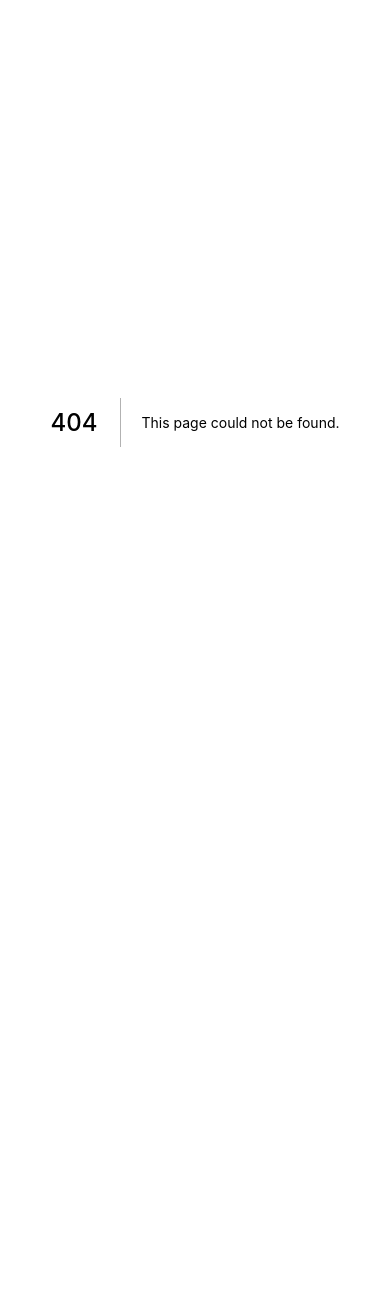
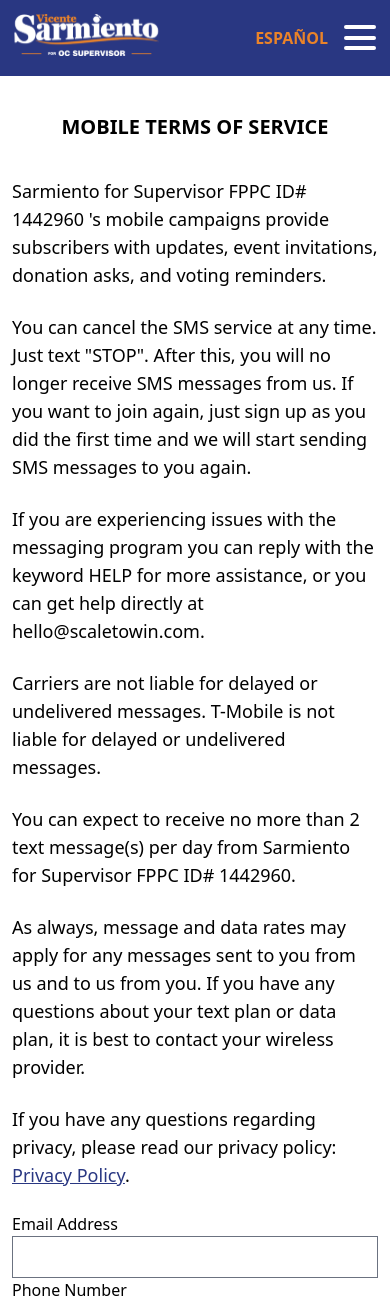
Before and after one commit to kenput3r/sarmiento-for-supervisor, a Next.js app: page /mobile-terms in a window 390 px wide. Before the commit this address had no page. Shown: the top 1300 px of the page. Before the commit the page ends 844 px from the top, so only its background shows below. Built offline with nearby package versions, Linux system fonts and the light colour scheme.

Commit message:
refactor: Added new pages for mobile terms and privacy policy, updated disclaimer on contact page, reverted next image to test on new node version

```diff
--- a/package.json
+++ b/package.json
@@ -24,6 +24,7 @@
     "eslint": "8.6.0",
     "eslint-config-airbnb": "^19.0.4",
     "eslint-config-next": "12.0.7",
+    "eslint-config-prettier": "^10.1.8",
     "eslint-plugin-import": "^2.25.4",
     "eslint-plugin-jsx-a11y": "^6.5.1",
     "eslint-plugin-react": "^7.28.0",
--- a/pages/contact.js
+++ b/pages/contact.js
@@ -12,227 +12,278 @@ export default function Contact() {
     <Layout>
       <Head>
         <title>Contact | Sarmiento for OC Supervisor</title>
-        <meta name="description" content="Vicente Sarmiento is running for Orange County Supervisor" />
         <meta
-          property="og:image"
-          content="/sarmiento-headshot-watermarked.jpg"
+          name='description'
+          content='Vicente Sarmiento is running for Orange County Supervisor'
         />
-        <meta name="og:title" content="Sarmiento For Orange County Supervisor" />
-        <meta name="twitter:card" content="summary_large_image" />
-        <link rel="icon" href="/favicon.png" />
+        <meta
+          property='og:image'
+          content='/sarmiento-headshot-watermarked.jpg'
+        />
+        <meta
+          name='og:title'
+          content='Sarmiento For Orange County Supervisor'
+        />
+        <meta name='twitter:card' content='summary_large_image' />
+        <link rel='icon' href='/favicon.png' />
       </Head>
-      <div className="mt-10 pt-6 sm:mt-4 max-w-lg mx-auto">
-        <div className="md:grid md:grid-cols-2 md:gap-6">
-          <div className="md:col-span-2">
-            <div className="px-4 sm:px-0">
-              <h1 className="text-xl font-bold leading-6 text-gray-900">{text.h1[language]}</h1>
-              <p className="mt-1 text-sm text-gray-600">{text.h2[language]}</p>
+      <div className='mt-10 pt-6 sm:mt-4 max-w-lg mx-auto'>
+        <div className='md:grid md:grid-cols-2 md:gap-6'>
+          <div className='md:col-span-2'>
+            <div className='px-4 sm:px-0'>
+              <h1 className='text-xl font-bold leading-6 text-gray-900'>
+                {text.h1[language]}
+              </h1>
+              <p className='mt-1 text-sm text-gray-600'>{text.h2[language]}</p>
             </div>
           </div>
-          <div className="mt-5 md:mt-0 md:col-span-2">
+          <div className='mt-5 md:mt-0 md:col-span-2'>
             <form
-              className="bg-gray-50"
-              name="contact"
-              method="POST"
-              data-netlify="true"
-              data-netlify-honeypot="bot-field"
+              className='bg-gray-50'
+              name='contact'
+              method='POST'
+              data-netlify='true'
+              data-netlify-honeypot='bot-field'
             >
-              <input type="hidden" name="form-name" value="contact" />
-              <div className="shadow overflow-hidden sm:rounded-md">
-                <div className="px-4 py-5 sm:p-6">
-                  <div className="grid grid-cols-6 gap-6">
-                    <div className="col-span-6 sm:col-span-3">
-                      <label htmlFor="first-name" className="block text-sm font-medium text-gray-700">
-                        {text.firstName[language]}
-                        *
+              <input type='hidden' name='form-name' value='contact' />
+              <div className='shadow overflow-hidden sm:rounded-md'>
+                <div className='px-4 py-5 sm:p-6'>
+                  <div className='grid grid-cols-6 gap-6'>
+                    <div className='col-span-6 sm:col-span-3'>
+                      <label
+                        htmlFor='first-name'
+                        className='block text-sm font-medium text-gray-700'
+                      >
+                        {text.firstName[language]}*
                       </label>
                       <input
-                        type="text"
-                        name="first-name"
-                        id="first-name"
-                        autoComplete="given-name"
-                        className="mt-1 focus:ring-orange-500 focus:border-orange-500 block w-full shadow-sm sm:text-sm border-gray-300 rounded-md border"
+                        type='text'
+                        name='first-name'
+                        id='first-name'
+                        autoComplete='given-name'
+                        className='mt-1 focus:ring-orange-500 focus:border-orange-500 block w-full shadow-sm sm:text-sm border-gray-300 rounded-md border'
                         required
                       />
                     </div>
 
-                    <div className="col-span-6 sm:col-span-3">
-                      <label htmlFor="last-name" className="block text-sm font-medium text-gray-700">
-                        {text.lastName[language]}
-                        *
+                    <div className='col-span-6 sm:col-span-3'>
+                      <label
+                        htmlFor='last-name'
+                        className='block text-sm font-medium text-gray-700'
+                      >
+                        {text.lastName[language]}*
                       </label>
                       <input
-                        type="text"
-                        name="last-name"
-                        id="last-name"
-                        autoComplete="family-name"
-                        className="mt-1 focus:ring-orange-500 focus:border-orange-500 block w-full shadow-sm sm:text-sm border-gray-300 rounded-md"
+                        type='text'
+                        name='last-name'
+                        id='last-name'
+                        autoComplete='family-name'
+                        className='mt-1 focus:ring-orange-500 focus:border-orange-500 block w-full shadow-sm sm:text-sm border-gray-300 rounded-md'
                         required
                       />
                     </div>
 
-                    <div className="col-span-6 sm:col-span-3">
-                      <label htmlFor="email-address" className="block text-sm font-medium text-gray-700">
-                        {text.email[language]}
-                        *
+                    <div className='col-span-6 sm:col-span-3'>
+                      <label
+                        htmlFor='email-address'
+                        className='block text-sm font-medium text-gray-700'
+                      >
+                        {text.email[language]}*
                       </label>
                       <input
-                        type="text"
-                        name="email-address"
-                        id="email-address"
-                        autoComplete="email"
-                        className="mt-1 focus:ring-orange-500 focus:border-orange-500 block w-full shadow-sm sm:text-sm border-gray-300 rounded-md"
+                        type='text'
+                        name='email-address'
+                        id='email-address'
+                        autoComplete='email'
+                        className='mt-1 focus:ring-orange-500 focus:border-orange-500 block w-full shadow-sm sm:text-sm border-gray-300 rounded-md'
                         required
                       />
                     </div>
 
-                    <div className="col-span-6 sm:col-span-3">
-                      <label htmlFor="phone-number" className="block text-sm font-medium text-gray-700">
+                    <div className='col-span-6 sm:col-span-3'>
+                      <label
+                        htmlFor='phone-number'
+                        className='block text-sm font-medium text-gray-700'
+                      >
                         {text.phone[language]}
                       </label>
                       <input
-                        type="tel"
-                        name="phone-number"
-                        id="phone-number"
-                        autoComplete="tel"
-                        className="mt-1 focus:ring-orange-500 focus:border-orange-500 block w-full shadow-sm sm:text-sm border-gray-300 rounded-md"
+                        type='tel'
+                        name='phone-number'
+                        id='phone-number'
+                        autoComplete='tel'
+                        className='mt-1 focus:ring-orange-500 focus:border-orange-500 block w-full shadow-sm sm:text-sm border-gray-300 rounded-md'
                       />
                     </div>
 
-                    <div className="col-span-6">
-                      <label htmlFor="street-address" className="block text-sm font-medium text-gray-700">
+                    <div className='col-span-6'>
+                      <label
+                        htmlFor='street-address'
+                        className='block text-sm font-medium text-gray-700'
+                      >
                         {text.street[language]}
                         {addressRequired && '*'}
                       </label>
                       <input
-                        type="text"
-                        name="street-address"
-                        id="street-address"
-                        autoComplete="street-address"
-                        className="mt-1 focus:ring-orange-500 focus:border-orange-500 block w-full shadow-sm sm:text-sm border-gray-300 rounded-md"
+                        type='text'
+                        name='street-address'
+                        id='street-address'
+                        autoComplete='street-address'
+                        className='mt-1 focus:ring-orange-500 focus:border-orange-500 block w-full shadow-sm sm:text-sm border-gray-300 rounded-md'
                         required={!!addressRequired}
                       />
                     </div>
 
-                    <div className="col-span-6 sm:col-span-6 lg:col-span-2">
-                      <label htmlFor="city" className="block text-sm font-medium text-gray-700">
+                    <div className='col-span-6 sm:col-span-6 lg:col-span-2'>
+                      <label
+                        htmlFor='city'
+                        className='block text-sm font-medium text-gray-700'
+                      >
                         {text.city[language]}
                         {addressRequired && '*'}
                       </label>
                       <input
-                        type="text"
-                        name="city"
-                        id="city"
-                        autoComplete="address-level2"
-                        className="mt-1 focus:ring-orange-500 focus:border-orange-500 block w-full shadow-sm sm:text-sm border-gray-300 rounded-md"
+                        type='text'
+                        name='city'
+                        id='city'
+                        autoComplete='address-level2'
+                        className='mt-1 focus:ring-orange-500 focus:border-orange-500 block w-full shadow-sm sm:text-sm border-gray-300 rounded-md'
                         required={!!addressRequired}
                       />
                     </div>
 
-                    <div className="col-span-6 sm:col-span-3 lg:col-span-2">
-                      <label htmlFor="region" className="block text-sm font-medium text-gray-700">
+                    <div className='col-span-6 sm:col-span-3 lg:col-span-2'>
+                      <label
+                        htmlFor='region'
+                        className='block text-sm font-medium text-gray-700'
+                      >
                         {text.state[language]}
                         {addressRequired && '*'}
                       </label>
                       <input
-                        type="text"
-                        name="region"
-                        id="region"
-                        autoComplete="address-level1"
-                        className="mt-1 focus:ring-orange-500 focus:border-orange-500 block w-full shadow-sm sm:text-sm border-gray-300 rounded-md"
+                        type='text'
+                        name='region'
+                        id='region'
+                        autoComplete='address-level1'
+                        className='mt-1 focus:ring-orange-500 focus:border-orange-500 block w-full shadow-sm sm:text-sm border-gray-300 rounded-md'
                         required={!!addressRequired}
                       />
                     </div>
 
-                    <div className="col-span-6 sm:col-span-3 lg:col-span-2">
-                      <label htmlFor="postal-code" className="block text-sm font-medium text-gray-700">
+                    <div className='col-span-6 sm:col-span-3 lg:col-span-2'>
+                      <label
+                        htmlFor='postal-code'
+                        className='block text-sm font-medium text-gray-700'
+                      >
                         {text.zip[language]}
                         {addressRequired && '*'}
                       </label>
                       <input
-                        type="text"
-                        name="postal-code"
-                        id="postal-code"
-                        autoComplete="postal-code"
-                        className="mt-1 focus:ring-orange-500 focus:border-orange-500 block w-full shadow-sm sm:text-sm border-gray-300 rounded-md"
+                        type='text'
+                        name='postal-code'
+                        id='postal-code'
+                        autoComplete='postal-code'
+                        className='mt-1 focus:ring-orange-500 focus:border-orange-500 block w-full shadow-sm sm:text-sm border-gray-300 rounded-md'
                         required={!!addressRequired}
                       />
                     </div>
                   </div>
 
-                  <div className="mt-4">
-                    <label htmlFor="message" className="block text-sm font-medium text-gray-700">
+                  <div className='mt-4'>
+                    <label
+                      htmlFor='message'
+                      className='block text-sm font-medium text-gray-700'
+                    >
                       {text.message[language]}
                     </label>
-                    <div className="mt-1">
+                    <div className='mt-1'>
                       <textarea
-                        id="message"
-                        name="message"
+                        id='message'
+                        name='message'
                         rows={3}
-                        className="shadow-sm focus:ring-orange-500 focus:border-orange-500 mt-1 block w-full sm:text-sm border border-gray-300 rounded-md"
-                        defaultValue=""
+                        className='shadow-sm focus:ring-orange-500 focus:border-orange-500 mt-1 block w-full sm:text-sm border border-gray-300 rounded-md'
+                        defaultValue=''
                       />
                     </div>
                   </div>
 
-                  <div className="px-4 py-5 space-y-6 sm:p-6">
-
-                    <div className="mt-4 space-y-4">
-                      <div className="flex items-start">
-                        <div className="flex items-center h-5">
+                  <div className='px-4 py-5 space-y-6 sm:p-6'>
+                    <div className='mt-4 space-y-4'>
+                      <div className='flex items-start'>
+                        <div className='flex items-center h-5'>
                           <input
-                            id="emails"
-                            name="emails"
-                            type="checkbox"
-                            className="focus:ring-orange-500 h-4 w-4 text-orange-500 border-gray-300 rounded"
+                            id='emails'
+                            name='emails'
+                            type='checkbox'
+                            className='focus:ring-orange-500 h-4 w-4 text-orange-500 border-gray-300 rounded'
                           />
                         </div>
-                        <div className="ml-3 text-sm">
-                          <label htmlFor="emails" className="font-medium text-gray-700">
+                        <div className='ml-3 text-sm'>
+                          <label
+                            htmlFor='emails'
+                            className='font-medium text-gray-700'
+                          >
                             {text.subscribe[language]}
                           </label>
                         </div>
                       </div>
-                      <div className="flex items-start">
-                        <div className="flex items-center h-5">
+                      <div className='flex items-start'>
+                        <div className='flex items-center h-5'>
                           <input
-                            id="yardsign"
-                            name="yardsign"
-                            type="checkbox"
-                            className="focus:ring-orange-500 h-4 w-4 text-orange-500 border-gray-300 rounded"
-                            onChange={() => setAddressRequired(!addressRequired)}
+                            id='yardsign'
+                            name='yardsign'
+                            type='checkbox'
+                            className='focus:ring-orange-500 h-4 w-4 text-orange-500 border-gray-300 rounded'
+                            onChange={() =>
+                              setAddressRequired(!addressRequired)
+                            }
                           />
                         </div>
-                        <div className="ml-3 text-sm">
-                          <label htmlFor="yardsign" className="font-medium text-gray-700">
+                        <div className='ml-3 text-sm'>
+                          <label
+                            htmlFor='yardsign'
+                            className='font-medium text-gray-700'
+                          >
                             {text.yardSign[language]}
                           </label>
                         </div>
                       </div>
-                      <div className="flex items-start">
-                        <div className="flex items-center h-5">
+                      <div className='flex items-start'>
+                        <div className='flex items-center h-5'>
                           <input
-                            id="donate"
-                            name="donate"
-                            type="checkbox"
-                            className="focus:ring-orange-500 h-4 w-4 text-orange-500 border-gray-300 rounded"
+                            id='donate'
+                            name='donate'
+                            type='checkbox'
+                            className='focus:ring-orange-500 h-4 w-4 text-orange-500 border-gray-300 rounded'
                           />
                         </div>
-                        <div className="ml-3 text-sm">
-                          <label htmlFor="donate" className="font-medium text-gray-700">
+                        <div className='ml-3 text-sm'>
+                          <label
+                            htmlFor='donate'
+                            className='font-medium text-gray-700'
+                          >
                             {text.donation[language]}
                           </label>
                         </div>
                       </div>
                     </div>
 
+                    <p className='ml-4 text-xs'>
+                      By selecting this checkbox you are agreeing to receive up
+                      to 2 text message(s) per day from Sarmiento for Supervisor
+                      FPPC ID# 1442960. Sarmiento for Supervisor FPPC ID#
+                      1442960&apos;s mobile campaigns provide subscribers with
+                      updates, event invitations, donation asks, and voting
+                      reminders. Messages may include donation asks. Message and
+                      data rates may apply. Text HELP for more information. Text
+                      STOP to stop receiving messages. Terms and Privacy Policy.
+                    </p>
                   </div>
-
                 </div>
-                <div className="px-4 py-3 bg-gray-50 text-right sm:px-6">
+                <div className='px-4 py-3 bg-gray-50 text-right sm:px-6'>
                   <button
-                    type="submit"
-                    className="inline-flex justify-center py-2 px-4 border border-transparent shadow-sm text-sm font-medium rounded-md text-white bg-blue-500 hover:bg-orange-500 focus:outline-none focus:ring-2 focus:ring-offset-2 focus:ring-orange-500"
+                    type='submit'
+                    className='inline-flex justify-center py-2 px-4 border border-transparent shadow-sm text-sm font-medium rounded-md text-white bg-blue-500 hover:bg-orange-500 focus:outline-none focus:ring-2 focus:ring-offset-2 focus:ring-orange-500'
                   >
                     {text.submit[language]}
                   </button>
--- /dev/null
+++ b/pages/mobile-terms.js
@@ -0,0 +1,61 @@
+/* eslint-disable jsx-a11y/anchor-is-valid */
+import React from 'react'
+import Link from 'next/link'
+import Layout from '../components/layout'
+
+function MobileTerms() {
+  return (
+    <Layout>
+      <h1 className='font-bold text-center text-xl pt-10 pb-6 uppercase'>
+        Mobile Terms of Service
+      </h1>
+      <div className='flex flex-row flex-wrap mx-auto max-w-6xl'>
+        <p className='p-3 text-lg'>
+          Sarmiento for Supervisor FPPC ID# 1442960 &apos;s mobile campaigns
+          provide subscribers with updates, event invitations, donation asks,
+          and voting reminders.
+        </p>
+        <p className='p-3 text-lg'>
+          You can cancel the SMS service at any time. Just text
+          &quot;STOP&quot;. After this, you will no longer receive SMS messages
+          from us. If you want to join again, just sign up as you did the first
+          time and we will start sending SMS messages to you again.
+        </p>
+        <p className='p-3 text-lg'>
+          If you are experiencing issues with the messaging program you can
+          reply with the keyword HELP for more assistance, or you can get help
+          directly at hello@scaletowin.com.
+        </p>
+        <p className='p-3 text-lg'>
+          Carriers are not liable for delayed or undelivered messages. T-Mobile
+          is not liable for delayed or undelivered messages.
+        </p>
+        <p className='p-3 text-lg'>
+          You can expect to receive no more than 2 text message(s) per day from
+          Sarmiento for Supervisor FPPC ID# 1442960.
+        </p>
+        <p className='p-3 text-lg'>
+          As always, message and data rates may apply for any messages sent to
+          you from us and to us from you. If you have any questions about your
+          text plan or data plan, it is best to contact your wireless provider.
+        </p>
+        <p className='p-3 text-lg'>
+          If you have any questions regarding privacy, please read our privacy
+          policy:{' '}
+          <Link
+            href='/privacy-policy'
+            className='text-blue-500 underline'
+            passHref
+          >
+            <a rel='noopener noreferrer' className='text-blue-500 underline'>
+              Privacy Policy
+            </a>
+          </Link>
+          .
+        </p>
+      </div>
+    </Layout>
+  )
+}
+
+export default MobileTerms
--- /dev/null
+++ b/pages/privacy-policy.js
@@ -0,0 +1,81 @@
+/* eslint-disable jsx-a11y/anchor-is-valid */
+import React from 'react'
+import Layout from '../components/layout'
+
+const lines = [
+  {
+    type: 'paragraph',
+    text: 'Sarmiento for Supervisor FPPC ID# 1442960 is committed to protecting your privacy online. This Privacy Policy describes our obligations and practices of how we collect and use customer information through our website, applications, and other online services (collectively, our “Services”).',
+  },
+  {
+    type: 'paragraph',
+    text: 'This 10DLC & Toll-Free Privacy Policy applies to SMS and MMS texts from Sarmiento for Supervisor FPPC ID# 1442960.',
+  },
+  {
+    type: 'title',
+    text: 'CATEGORIES OF INFORMATION COLLECTED:',
+  },
+  {
+    type: 'paragraph',
+    text: 'We will collect your name, phone number and indication of consent to receive text (SMS and MMS).',
+  },
+  {
+    type: 'title',
+    text: 'HOW WE USE THE INFORMATION COLLECTED:',
+  },
+  {
+    type: 'paragraph',
+    text: 'In addition to providing the services and complying with our Privacy Policy, we use the information to confirm consent to receive text (SMS and MMS).',
+  },
+  {
+    type: 'title',
+    text: 'TO WHOM DO WE SHARE THE INFORMATION COLLECTED:',
+  },
+  {
+    type: 'paragraph',
+    text: 'Text messaging originator opt-in data and consent will not be shared with any third parties, provided that the foregoing does not apply to sharing (1) with vendors, consultants and other service providers who need access to such information to carry out work on our behalf (and who will not use such information for their own purposes); (2) if we believe disclosure is required by any applicable law, rule, or regulation or to comply with law enforcement or legal process.',
+  },
+  {
+    type: 'paragraph',
+    text: 'Mobile information will not be shared with third parties/affiliates for marketing/promotional purposes.',
+  },
+  {
+    type: 'paragraph',
+    text: 'This Privacy Policy may be updated periodically and without prior notice to you to reflect changes in our information practices and applicable law. We suggest that you periodically review the Privacy Policy for amendments.',
+  },
+]
+
+function PrivacyPolicy() {
+  return (
+    <Layout>
+      <h1 className="font-bold text-center text-xl pt-10 pb-6 uppercase">
+        Privacy Policy
+      </h1>
+      <div className="flex flex-row flex-wrap mx-auto max-w-6xl">
+        {lines.map((el) => {
+          if (el.type === 'title') {
+            return (
+              <h2
+                className="font-bold text-lg p-3 uppercase"
+                key={`${el.type}-${el.text.slice(0, 10)}`}
+              >
+                {el.text}
+              </h2>
+            )
+          }
+
+          return (
+            <p
+              className="p-3 text-lg"
+              key={`${el.type}-${el.text.slice(0, 10)}`}
+            >
+              {el.text}
+            </p>
+          )
+        })}
+      </div>
+    </Layout>
+  )
+}
+
+export default PrivacyPolicy
```
Also changed, not shown: components/Hero/Hero.js (+4 -4 lines), components/Priority/Priority.js (+15 -11 lines), pages/about-vicente.js (+5 -5 lines), pages/articles.js (+10 -5 lines), pages/district-map.js (+4 -4 lines), .eslintrc.json, 2 other files (tests, documents, lock files or other folders).
